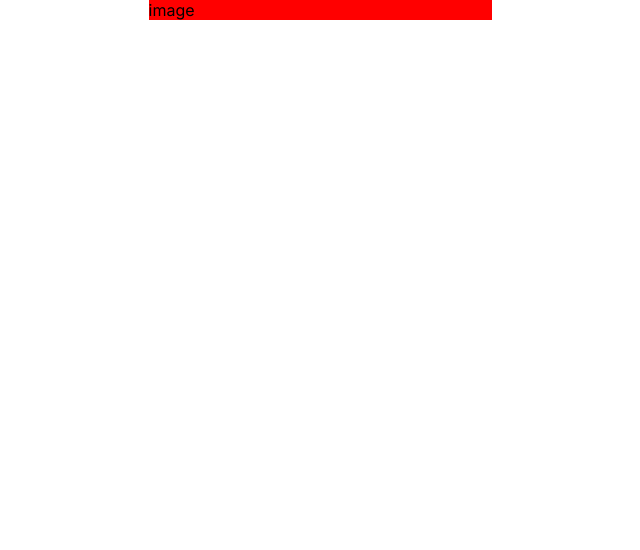
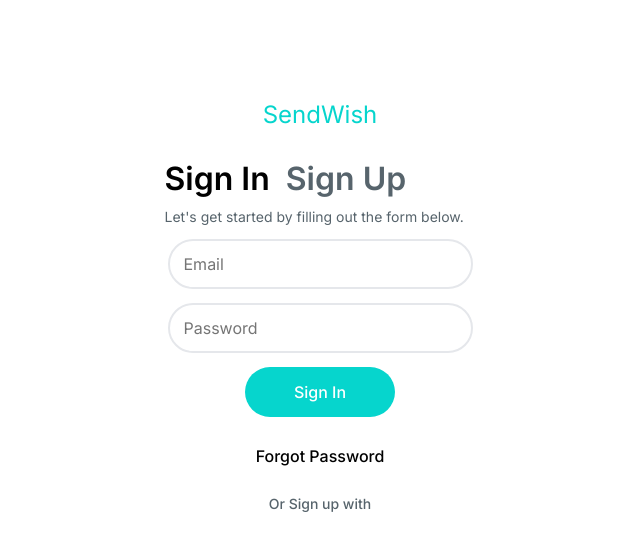
Before and after one commit to Moin105/wishingwell, a React (Create React App) app: page / in a window 1280 px wide. Shown: the top 550 px of the page, without its empty margins (320-960 px from the left). Built offline with nearby package versions, Linux system fonts and the light colour scheme; a web font is replaced by a local one.

Commit message:
Feat: Working on Login Page

```diff
--- a/src/App.css
+++ b/src/App.css
@@ -12,7 +12,7 @@
   width: 100%;
   max-width: 343px;
   margin-inline: auto;
-  background-color: red;
+  max-height: 100vh;
 }
 
 button{
--- a/src/App.js
+++ b/src/App.js
@@ -3,12 +3,13 @@
 import PricePage from './Pages/PricePage';
 import PriceDetailPage from './Pages/PriceDetailPage';
 import WelcomePage from './Pages/WelcomePage'
+import LoginPage from './Pages/LoginPage';
 function App() {
   return (
     <div className="main">
           {/* <PricePage/> */}
+          <LoginPage />
           {/* <PriceDetailPage/> */}
-          <WelcomePage />
     </div>
   );
 }
--- /dev/null
+++ b/src/Components/Input/InputRounded.jsx
@@ -0,0 +1,37 @@
+import React from 'react';
+import styled from 'styled-components';
+
+const StyledInputWrapper = styled.div`
+  position: relative;
+`;
+
+const StyledLabel = styled.label`
+  position: absolute;
+  top: -10px;
+  left: 15px;
+  font-size: 12px;
+  background-color: white;
+  padding: 0 5px;
+`;
+
+const StyledInput = styled.input`
+width:305px;
+  padding: 0px;
+  font-size: 16px;
+  height: 50px;
+  padding:0px 0px 0px 14px;
+  font-family: 'Inter';
+  border: 2px solid #E5E7EB;
+  border-radius: 30px;
+`;
+
+const InputRounded = ({ label, ...rest }) => {
+  return (
+    <StyledInputWrapper>
+      <StyledLabel>{label}</StyledLabel>
+      <StyledInput {...rest} />
+    </StyledInputWrapper>
+  );
+};
+
+export default InputRounded;
--- /dev/null
+++ b/src/Pages/LoginPage.jsx
@@ -0,0 +1,26 @@
+import InputRounded from '../Components/Input/InputRounded';
+import '../Styles/LoginPage.css';
+
+function LoginPage() {
+return (
+        <div className="container login-page">
+            <div className="header">
+                <h2>SendWish</h2>
+            </div>
+            <div className='buttons-wrapper'>
+                <h1 className='sign-in'>Sign In </h1>
+                <h1 className='sign-up'>Sign Up</h1>
+            </div>
+            <p className='quote'>Let's get started by filling out the form below.</p>
+            <div className='form-wrapper'>
+                <InputRounded placeholder='Email' />
+                <InputRounded placeholder='Password' />
+                <button className='primary-button'>Sign In</button>
+                <button className='secondary-button'>Forgot Password</button>
+                <button className='link-button'>Or Sign up with</button>
+            </div>
+        </div>
+)
+}
+
+export default LoginPage;
--- /dev/null
+++ b/src/Styles/LoginPage.css
@@ -0,0 +1,81 @@
+.login-page {
+  padding-inline: 16px;
+  height: 100%;
+  max-height: 100vh;
+  overflow: auto;
+  -ms-overflow-style: none;
+  scrollbar-width: none;
+}
+.login-page .header {
+  display: flex;
+  width: 100%;
+  align-items: center;
+  padding: 100px 0px 30px 0px;
+  justify-content: center;
+}
+.login-page .header h2 {
+  color: #06d5cd;
+  font-family: "Inter";
+  margin: 0px;
+  font-weight: 400;
+}
+.login-page .buttons-wrapper {
+  display: flex;
+  align-items: center;
+  gap: 16px;
+  margin-bottom: 10px;
+}
+.login-page .buttons-wrapper .sign-in {
+  font-weight: 600;
+}
+.login-page .buttons-wrapper .sign-up {
+  font-weight: 600;
+  color: #57646C;
+}
+.login-page .quote {
+  color: #57646C;
+  font-size: 14px;
+}
+.login-page .form-wrapper {
+  display: flex;
+  flex-direction: column;
+  justify-content: center;
+  align-items: center;
+  gap: 14px;
+  margin-top: 14px;
+}
+.login-page .form-wrapper .primary-button {
+  height: 50px;
+  font-size: 16px;
+  text-align: center;
+  background-color: #06d5cd;
+  font-family: "Inter";
+  font-weight: 500;
+  color: white;
+  border: none;
+  border-radius: 30px;
+  width: 150px;
+  cursor: pointer;
+}
+.login-page .form-wrapper .secondary-button {
+  height: 50px;
+  font-size: 16px;
+  text-align: center;
+  background-color: white;
+  font-family: "Inter";
+  font-weight: 500;
+  color: black;
+  border: none;
+  border-radius: 30px;
+  width: 150px;
+  cursor: pointer;
+}
+.login-page .form-wrapper .link-button {
+  font-size: 14px;
+  color: #57646C;
+  font-weight: 500;
+  text-decoration: none;
+  background-color: white;
+  border: none;
+  cursor: pointer;
+}/*# sourceMappingURL=LoginPage.css.map */
--- /dev/null
+++ b/src/Styles/LoginPage.scss
@@ -0,0 +1,85 @@
+.login-page{
+    padding-inline: 16px;
+    height: 100%;
+    max-height: 100vh;
+    overflow: auto;
+    -ms-overflow-style: none;
+    scrollbar-width: none;
+    .header{
+        display: flex;
+        width: 100%;
+        align-items: center;
+        padding: 100px 0px 30px 0px;
+        justify-content: center;
+
+        h2{
+            color: #06d5cd;
+            font-family: 'Inter';
+            margin: 0px;
+            font-weight: 400;
+        }
+    }
+    .buttons-wrapper{
+        display: flex;
+        align-items: center;
+        gap: 16px;
+        margin-bottom: 10px;
+        .sign-in{
+            font-weight: 600;
+        }
+        .sign-up{
+            font-weight: 600;
+            color: #57646C;
+        }
+    }
+    .quote{
+        color: #57646C;
+        font-size: 14px;
+    }
+    .form-wrapper{
+        display: flex;
+        flex-direction: column;
+        justify-content: center;
+        align-items: center;
+        gap: 14px;
+        margin-top: 14px;
+
+        .primary-button{
+            height: 50px;
+            font-size: 16px;
+            text-align: center;
+            background-color: #06d5cd ;
+            font-family: 'Inter';
+            font-weight: 500;
+            color: white;
+            border: none;
+            border-radius: 30px;
+            width: 150px;
+            cursor: pointer;
+        }
+
+        .secondary-button{
+            height: 50px;
+            font-size: 16px;
+            text-align: center;
+            background-color: white ;
+            font-family: 'Inter';
+            font-weight: 500;
+            color: black;
+            border: none;
+            border-radius: 30px;
+            width: 150px;
+            cursor: pointer;
+        }
+
+        .link-button {
+            font-size: 14px;
+            color: #57646C;
+            font-weight: 500;
+            text-decoration: none;
+            background-color: white;
+            border: none;
+            cursor: pointer;
+        }
+    }
+}
--- a/src/index.css
+++ b/src/index.css
@@ -1,4 +1,4 @@
-body {
+*, body {
   margin: 0;
   font-family: 'Inter';
   -webkit-font-smoothing: antialiased;
```
Also changed, not shown: 1 other file (tests, documents, lock files or other folders).
